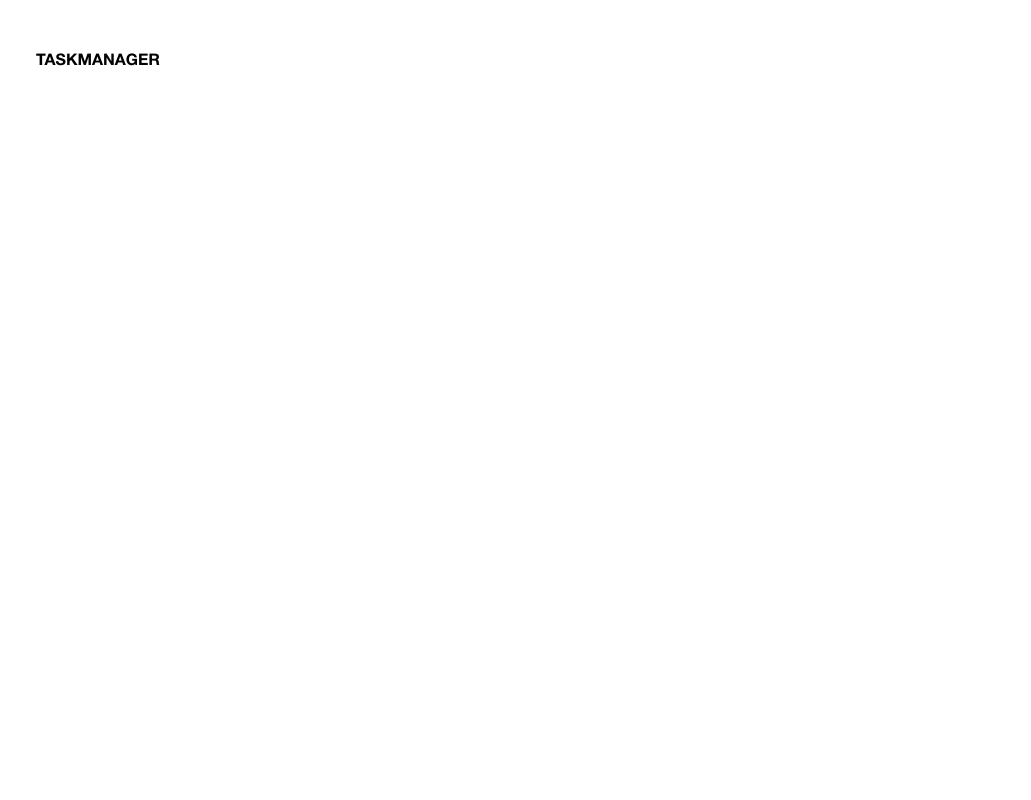
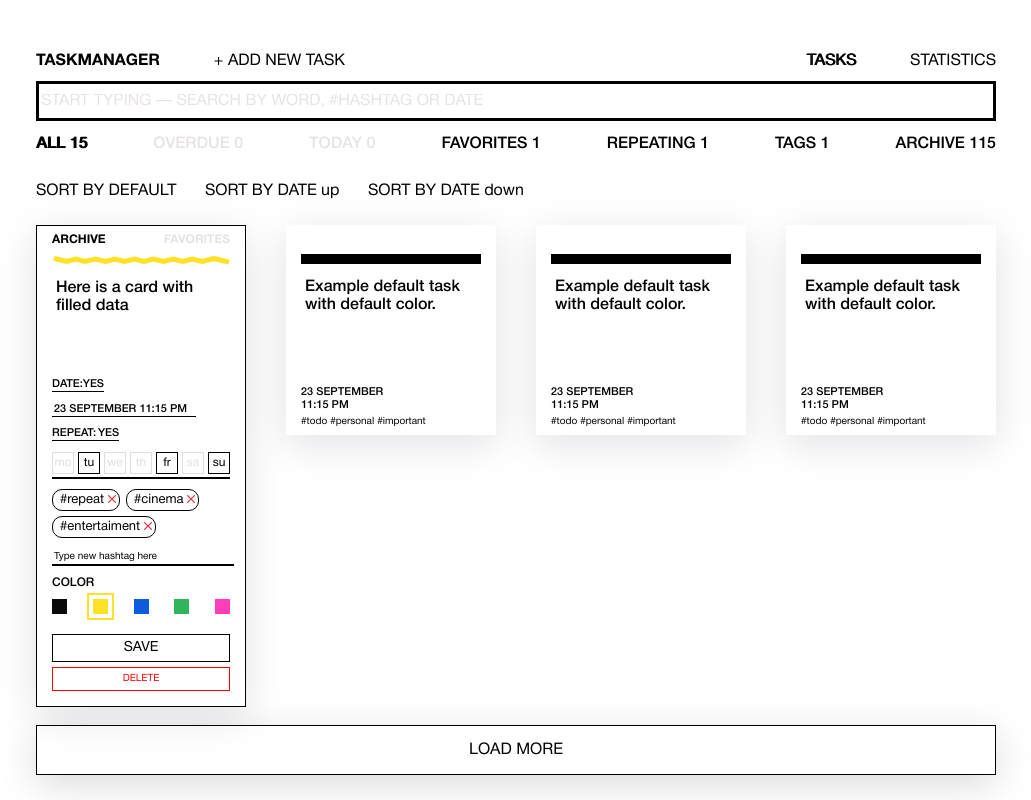
Before and after one commit to twelwet/352625-taskmanager-9, a website: page public/index.html in a window 1280 px wide. Shown: the whole page, without its empty margins (124-1155 px from the left). Drawn offline with Linux system fonts and the light colour scheme.

Commit message:
Adds elements to public/index.html

```diff
--- a/public/index.html
+++ b/public/index.html
@@ -46,5 +46,6 @@
 
       <!-- Контент -->
     </main>
+    <script src="../src/main.js"></script>
   </body>
 </html>
--- a/src/main.js
+++ b/src/main.js
@@ -1,13 +1,33 @@
 'use strict';
 
-const menuContainer = document.querySelector(`.main__control`);
-const searchContainer = document.querySelector(`.main__search`);
-const filtersContainer = document.querySelector(`.main__filter`);
+const mainElement = document.querySelector(`.main`);
+
+const searchNode = document.createElement(`section`);
+searchNode.classList.add(`main__search`, `search`, `container`);
+
+const filtersNode = document.createElement(`section`);
+filtersNode.classList.add(`main__filter`, `filter`, `container`);
+
+const boardNode = document.createElement(`section`);
+boardNode.classList.add(`board`, `container`);
+
+const taskBoardNode = document.createElement(`section`);
+taskBoardNode.classList.add(`board__tasks`);
+
+mainElement.appendChild(searchNode);
+mainElement.appendChild(filtersNode);
+mainElement.appendChild(boardNode);
+
+const menuContainer = mainElement.querySelector(`.main__control`);
+const searchContainer = mainElement.querySelector(`.main__search`);
+const filtersContainer = mainElement.querySelector(`.main__filter`);
 const boardContainer = document.querySelector(`.board`);
+
+boardContainer.appendChild(taskBoardNode);
+
 const tasksContainer = boardContainer.querySelector(`.board__tasks`);
 
 const menuTemplate = `
-  <h1 class="control__title">TASKMANAGER</h1>
   <section class="control__btn-wrap">
     <input
       type="radio"
@@ -15,9 +35,7 @@ const menuTemplate = `
       id="control__new-task"
       class="control__input visually-hidden"
     />
-    <label for="control__new-task" class="control__label control__label--new-task"
-      >+ ADD NEW TASK</label
-    >
+    <label for="control__new-task" class="control__label control__label--new-task">+ ADD NEW TASK</label>
     <input
       type="radio"
       name="control"
@@ -32,9 +50,7 @@ const menuTemplate = `
       id="control__statistic"
       class="control__input visually-hidden"
     />
-    <label for="control__statistic" class="control__label"
-      >STATISTICS</label
-    >
+    <label for="control__statistic" class="control__label">STATISTICS</label>
   </section>
 `;
 
@@ -478,7 +494,7 @@ const loadMoreBtnTemplate = `<button class="load-more" type="button">load more</
 
 const render = (template, container, placeToPaste) => container.insertAdjacentHTML(placeToPaste, template);
 
-render(menuTemplate, menuContainer, `afterBegin`);
+render(menuTemplate, menuContainer, `beforeEnd`);
 render(searchTemplate, searchContainer, `afterBegin`);
 render(getFiltersTemplate(filtersData), filtersContainer, `afterBegin`);
 render(sortListTemplate, boardContainer, `afterBegin`);
```
Lines whose indentation alone changed are shown as unchanged.
